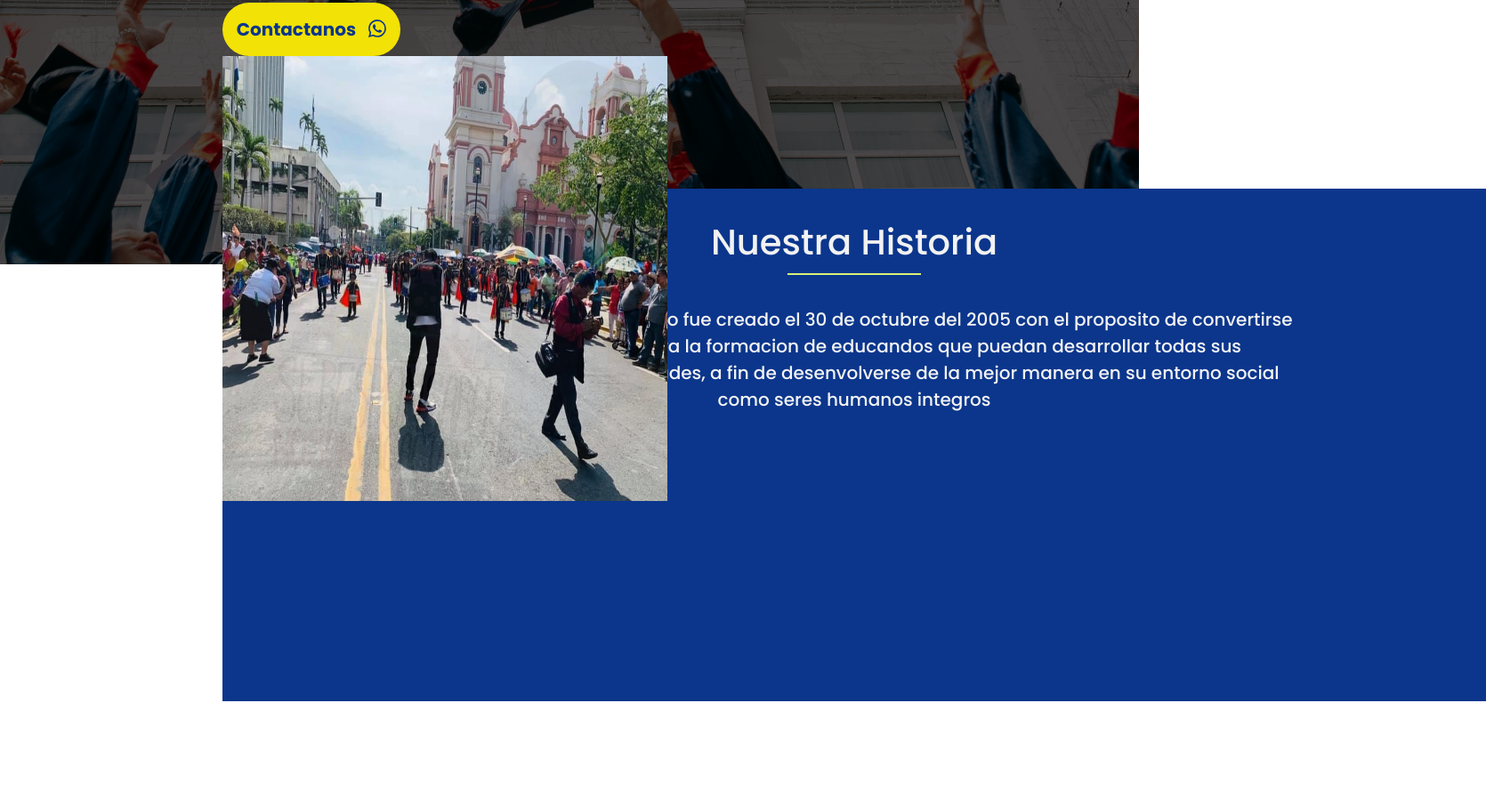
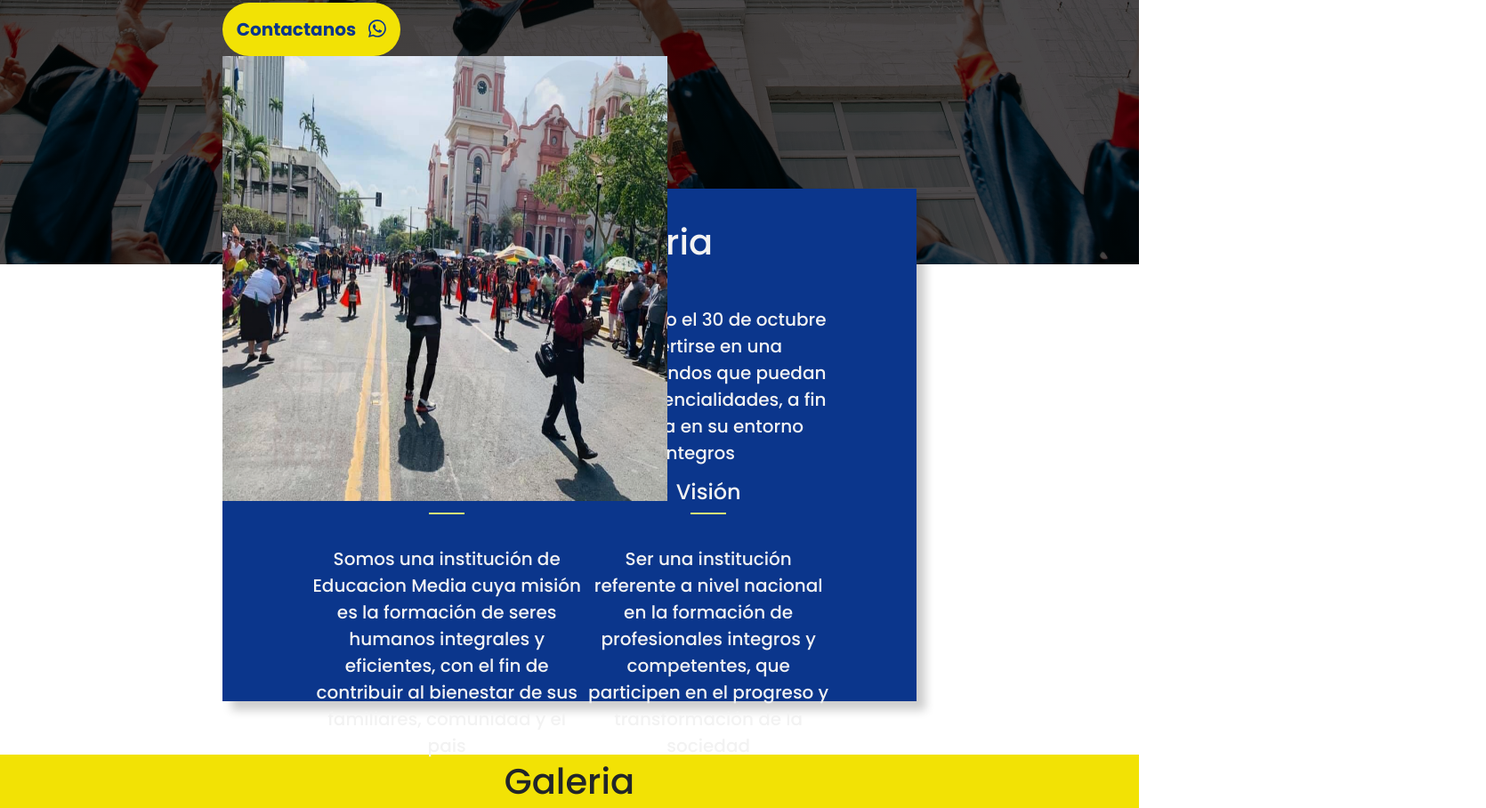
Before and after one commit to Zamir31/Proyecto-Intituto-Privado-Rio-Blanco, a plain HTML site: page index.html in a window 1280 px wide. Shown: the part 782-1690 px from the top of the page at 89% size, 1670 px wide, since content can reach past the window. Before the commit the page ends 1570 px from the top, so only its background shows below. Drawn offline with nearby package versions, Linux system fonts and the light colour scheme.

Commit message:
Segunda seccion Terminada

```diff
--- a/index.html
+++ b/index.html
@@ -109,9 +109,10 @@
         </div>
       </div>
       <div id="SegundaSeccion">
-        <div id="NuestraHistoria">
+      <div id="NuestraHistoria">
+        <div>
           <h2>Nuestra Historia</h2>
-          <hr>
+          <hr />
           <p>
             El Instituto Privado Rio Blanco fue creado el 30 de octubre del 2005
             con el proposito de convertirse en una alternativa para la formacion
@@ -121,6 +122,30 @@
           </p>
         </div>
       </div>
+      <div id="VisionMision">
+        <div>
+          <h3>Misión</h3>
+          <hr>
+          <p>
+            Somos una institución de Educacion Media cuya misión es la
+            formación de seres humanos integrales y eficientes, con el fin de
+            contribuir al bienestar de sus familiares, comunidad y el pais
+          </p>
+        </div>
+        <div>
+          <h3>Visión</h3>
+          <hr>
+          <p>
+            Ser una institución referente a nivel nacional en la formación de
+            profesionales integros y competentes, que participen en el
+            progreso y transformación de la sociedad
+          </p>
+        </div>
+      </div>
+    </div>
+    <div id="TerceraSeccion">
+      <h2>Galeria</h2>
+    </div>
     </main>
   </body>
   <script
--- a/style.css
+++ b/style.css
@@ -154,19 +154,22 @@ h1 {
     height: 500px;
 }
 
+/* Todo lo relacionado a la segunda seccion de la web  */
+
 #SegundaSeccion {
-    display: flex;
-    justify-content: center;
     background-color: #0B368C;
     margin: 0px 250px 0px 250px;
     margin-top: -85px;
     padding: 30px 96px 30px 96px;
-    width: 1420px;
-    height: 576px;
     box-shadow: 10px 10px 10px rgba( 0, 0, 0, 0.2);
 }
 
 #NuestraHistoria {
+    display: flex;
+    justify-content: center;
+}
+
+#NuestraHistoria div {
     max-width: 986px ;
     max-height: 247px;
 }
@@ -187,6 +190,7 @@ h1 {
     font-weight: 500;
     margin: 0;
     margin-top: 35px;
+    line-height: 150%;
 }
 
 #NuestraHistoria hr {
@@ -197,4 +201,57 @@ h1 {
     margin: auto;
     margin-top: 5px;
     opacity:initial;
-    }
+}
+
+#VisionMision {
+    display: flex;
+    justify-content: space-between;
+    margin-top: 50px;
+}
+
+#VisionMision div {
+    max-width: 506px ;
+    max-height: 219px;
+}
+
+#VisionMision h3 {
+    color: #F2F2F2;
+    font-size: 24px;
+    font-weight: 500;
+    text-align: center;
+}
+
+#VisionMision p {
+    color: #F2F2F2;
+    font-size: 20px;
+    font-weight: 500;
+    text-align: center;
+    margin: 0;
+    margin-top: 35px;
+    line-height: 150%;
+}
+
+#VisionMision hr {
+    background-color: #D7F277;
+    height: 2px;
+    width: 40px;
+    border: 0;
+    margin: auto;
+    margin-top: 5px;
+    opacity:initial;
+}
+
+/* Todo lo relacionado a la tercera seccion de la web  */
+
+#TerceraSeccion {
+    background-color: #F2E205;
+    margin-top: 60px;
+}
+
+#TerceraSeccion h2 {
+    font-size: 40px;
+    font-weight: 500;
+    line-height: 150%;
+    text-align: center;
+    margin: 0;
+}
```
